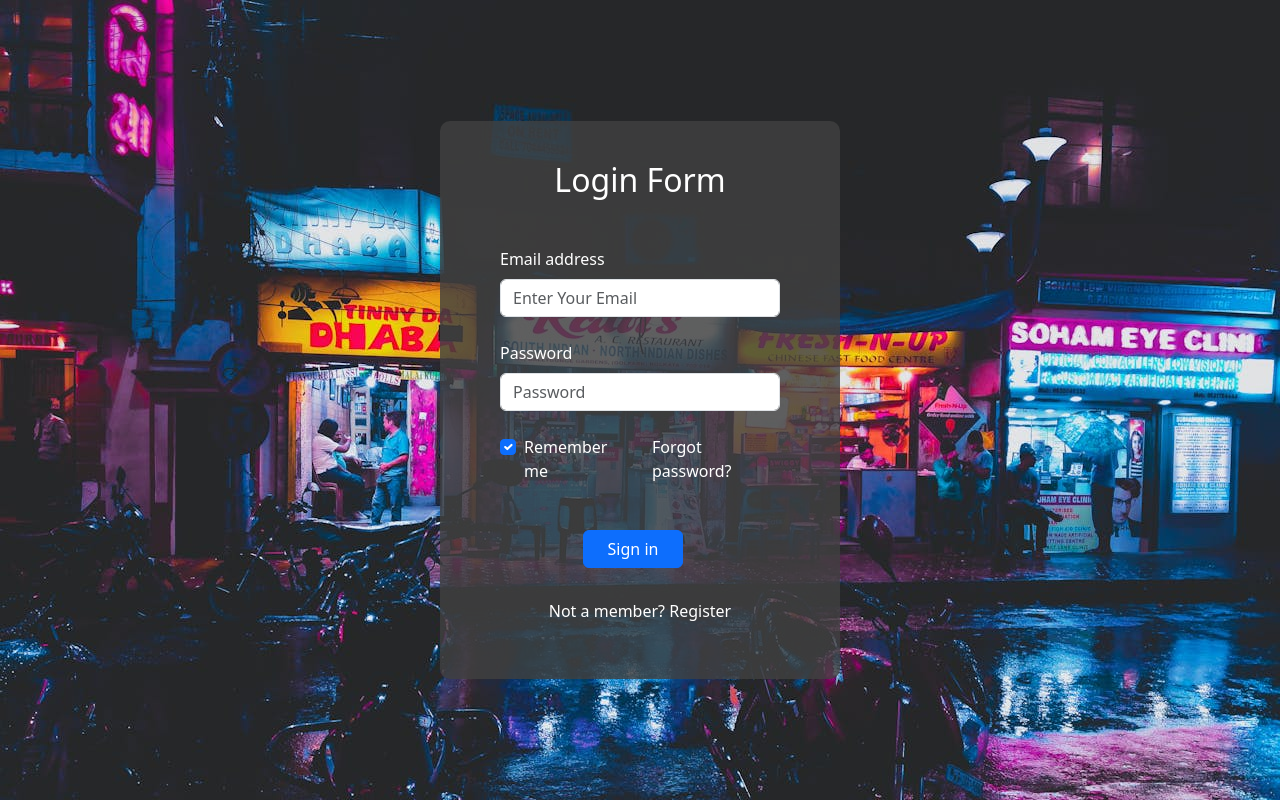
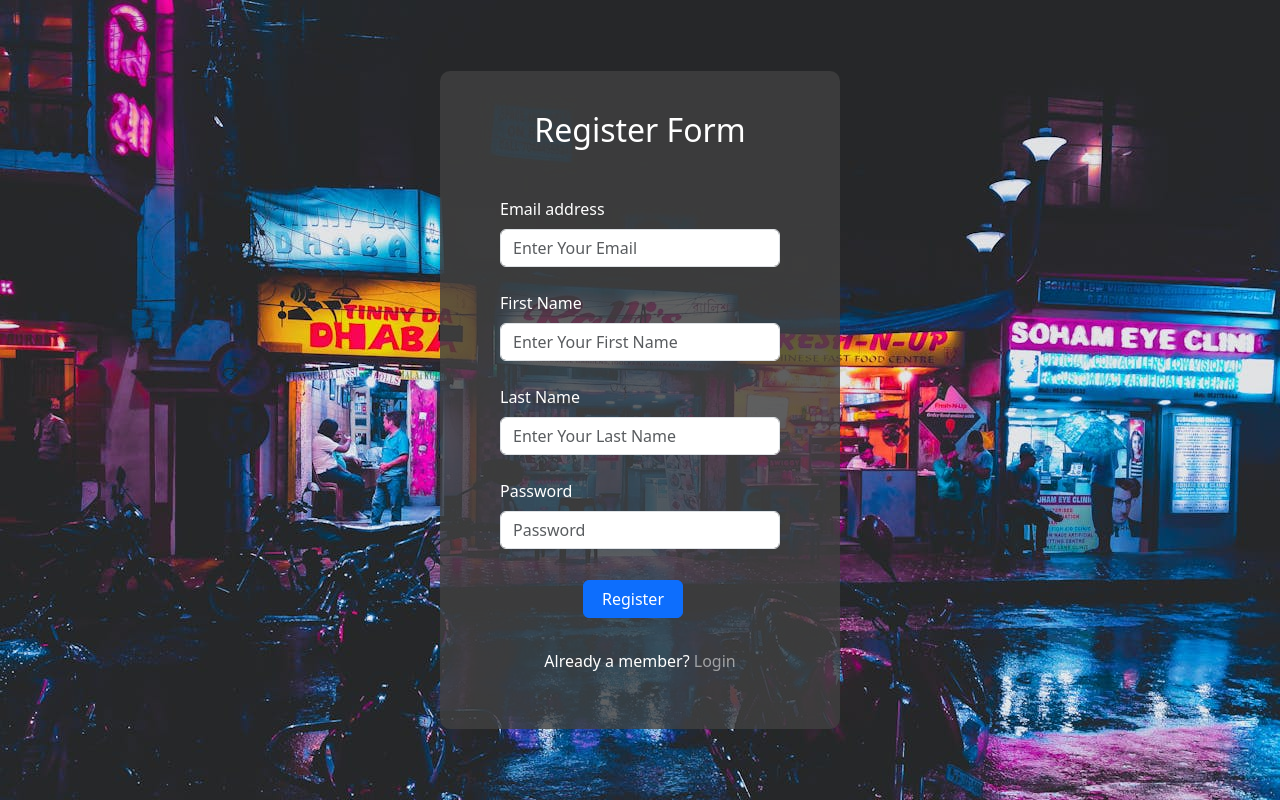
Before and after one commit to TharinduDMadushanka/pos-system-frontend-final-cw-ijse, a React (Vite) app: page /login in a window 1280 px wide. Both pictures are taken after a click on the element "Register". Built offline with nearby package versions, Linux system fonts and the light colour scheme.

Commit message:
created Sign up Form

```diff
--- a/src/pages/Login/Login.jsx
+++ b/src/pages/Login/Login.jsx
@@ -1,23 +1,43 @@
-import React from 'react';
+import React, { useState } from 'react';
 import './Login.css';
 
 const Login = () => {
+  const [isLogin, setIsLogin] = useState(true); // State to track if we are on the login or register form
+
+  const toggleForm = () => {
+    setIsLogin(!isLogin); // Toggle between login and register forms
+  };
+
   return (
     <div className='login'>
       <form>
-
-        <h2 className='text-center'>Login Form</h2>
+        <h2 className='text-center'>{isLogin ? 'Login Form' : 'Register Form'}</h2>
 
         <div data-mdb-input-init className="form-outline mb-4 mt-5">
           <label className="form-label" htmlFor="form2Example1">Email address</label>
           <input type="email" id="form2Example1" className="form-control" placeholder='Enter Your Email'/>
         </div>
 
+        {!isLogin && ( // Show the name input fields only in the register form
+          <>
+            <div data-mdb-input-init className="form-outline mb-4">
+              <label className="form-label" htmlFor="form2Example3">First Name</label>
+              <input type="text" id="form2Example3" className="form-control" placeholder='Enter Your First Name'/>
+            </div>
+
+            <div data-mdb-input-init className="form-outline mb-4">
+              <label className="form-label" htmlFor="form2Example4">Last Name</label>
+              <input type="text" id="form2Example4" className="form-control" placeholder='Enter Your Last Name'/>
+            </div>
+          </>
+        )}
+
         <div data-mdb-input-init className="form-outline mb-4">
           <label className="form-label" htmlFor="form2Example2">Password</label>
           <input type="password" id="form2Example2" className="form-control" placeholder='Password'/>
         </div>
 
+        {isLogin && (
           <div className="row mb-4">
             <div className="col d-flex justify-content-center">
               <div className="form-check">
@@ -30,15 +50,21 @@ const Login = () => {
               <p>Forgot password?</p>
             </div>
           </div>
+        )}
 
         <div className="btn">
-        <button type="button" data-mdb-button-init data-mdb-ripple-init className="btn btn-primary btn-block mb-4">Sign in</button>
+          <button type="button" data-mdb-button-init data-mdb-ripple-init className="btn btn-primary btn-block mb-4">
+            {isLogin ? 'Sign in' : 'Register'}
+          </button>
         </div>
 
         <div className="text-center reg">
-          <p>Not a member? <span>Register</span></p>
+          {isLogin ? (
+            <p>Not a member? <span onClick={toggleForm} style={{ cursor: 'pointer', color: 'hsla(0, 0%, 100%, 0.523)' }}>Register</span></p>
+          ) : (
+            <p>Already a member? <span onClick={toggleForm} style={{ cursor: 'pointer', color: 'hsla(0, 0%, 100%, 0.523)' }}>Login</span></p>
+          )}
         </div>
-
       </form>
     </div>
   );
```
Lines whose indentation alone changed are shown as unchanged.
